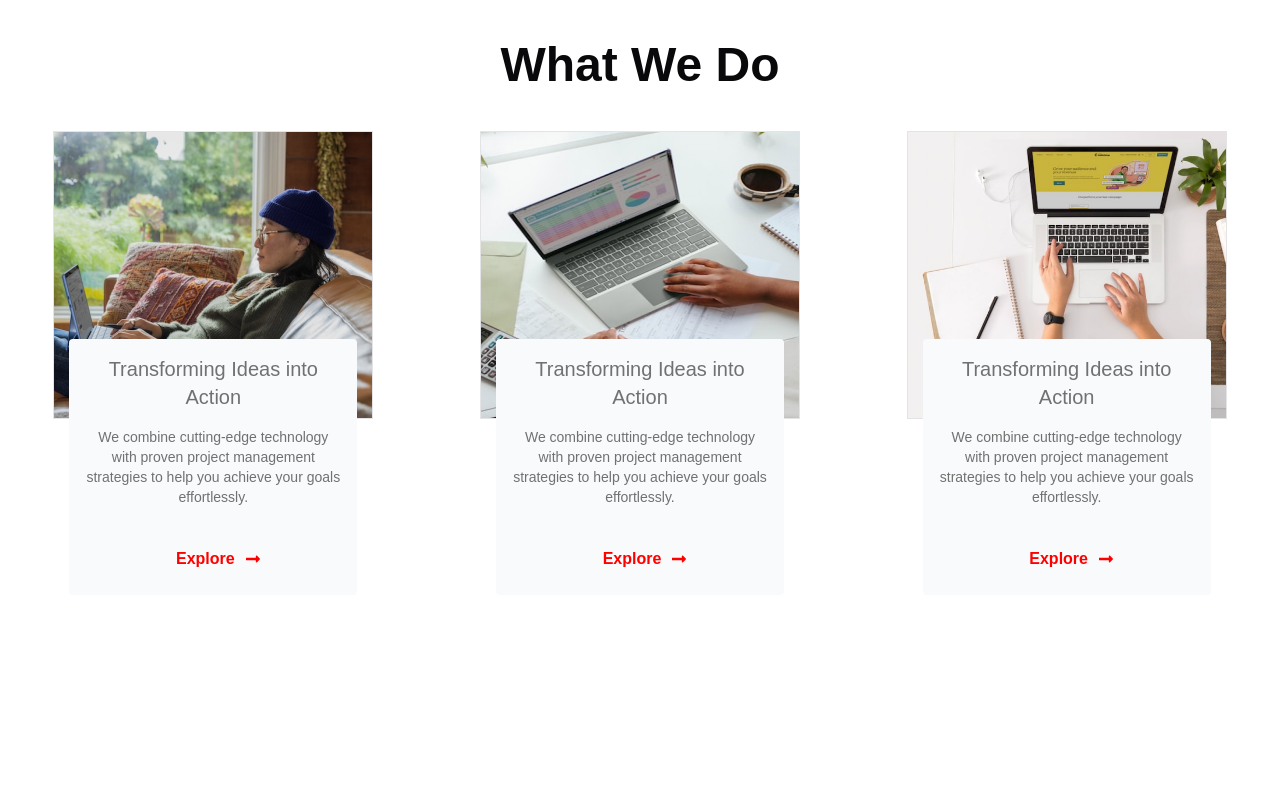
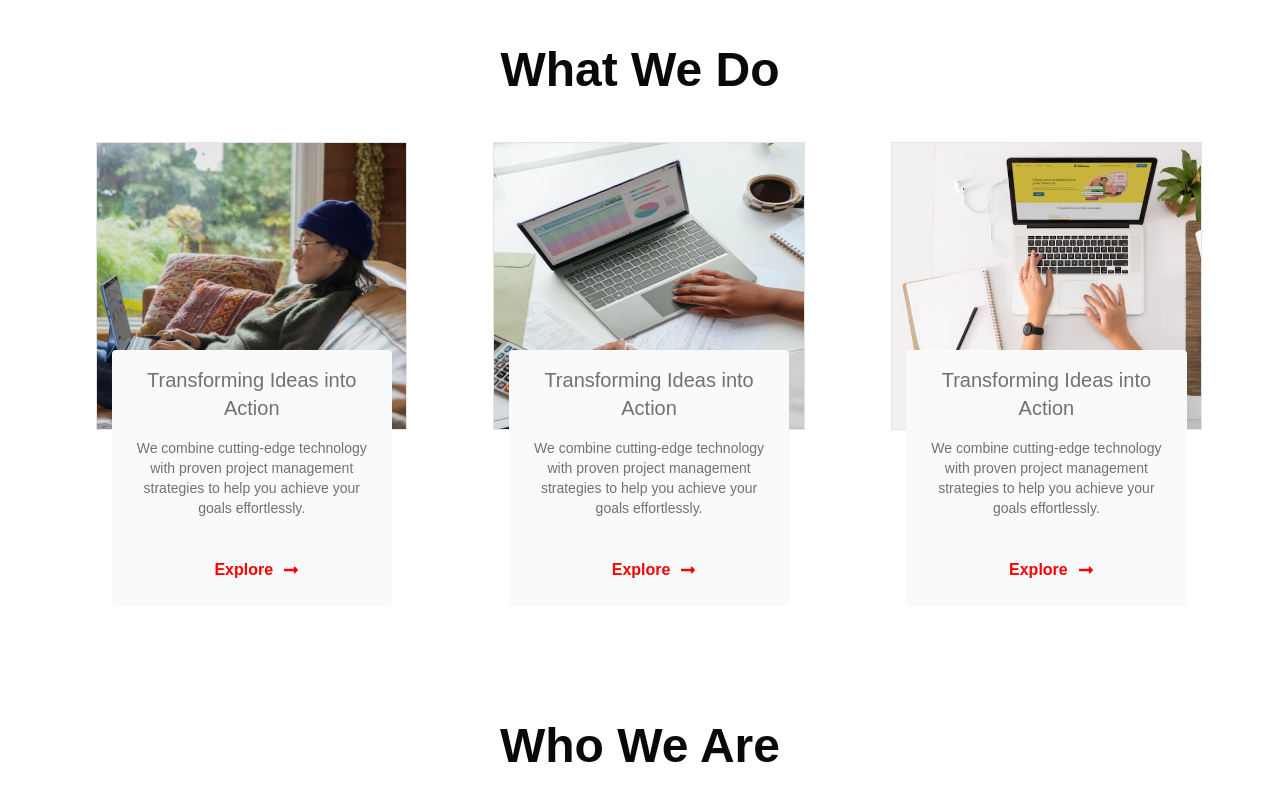
Before and after one commit to LogizonBuilds/glint_pm_frontend, a Next.js app: page / in a window 1280 px wide. Shown: the part 922-1720 px from the top of the page. Built offline with nearby package versions, Linux system fonts and the light colour scheme.

Commit message:
Refactor layout and styling in BlogContents, Cards, WhatWeDo, and WhoWeAre components

```diff
--- a/src/components/BlogContents.tsx
+++ b/src/components/BlogContents.tsx
@@ -1,6 +1,4 @@
 import React from "react";
-import Image from "next/image";
-import Button from "./Button";
 import CardWithButton from "./CardWithButton";
 
 const BlogContent = () => {
--- a/src/components/Cards.tsx
+++ b/src/components/Cards.tsx
@@ -9,7 +9,7 @@ type Props = {
 
 const Cards = (props: Props) => {
   return (
-    <div className="w-1/4 ">
+    <div className="w-[80%] ">
       <div
         style={{
           backgroundImage: `url(${props.img})`,
--- a/src/components/WhatWeDo.tsx
+++ b/src/components/WhatWeDo.tsx
@@ -27,18 +27,20 @@ const WhatWeDo = () => {
   ];
 
   return (
-    <div className="h-[100vh] w-full flex flex-col">
-      <div className="h-1/6 flex justify-center items-center">
+    <div className="w-full flex flex-col">
+      <div className="h-1/6 flex p-12 justify-center items-center">
         <h1 className="font-inter-800 font-extrabold text-5xl">What We Do</h1>
       </div>
-      <div className="w-full h-5/6 flex justify-around">
+      <div className="h-5/6 grid grid-cols-1 ps-24 gap-2 sm:grid-cols-2 md:grid-cols-3">
         {data.map((items, index) => (
+          <div key={index} className="w-full">
             <Cards
               key={index}
               heading={items.heading}
               details={items.details}
               img={items.img}
             />
+          </div>
         ))}
       </div>
     </div>
--- a/src/components/WhoWeAre.tsx
+++ b/src/components/WhoWeAre.tsx
@@ -6,7 +6,7 @@ type Props = {}
 function WhoWeAre({ }: Props) {
     return (
         <>
-            <div className='text-center flex justify-center items-center py-12 px-12'>
+            <div className='text-center flex justify-center items-center py-6 px-12'>
                 <h1 className='text-[48px] font-inter-800 font-bold'>Who We Are</h1>
 
             </div>
```
Lines whose indentation alone changed are shown as unchanged.
